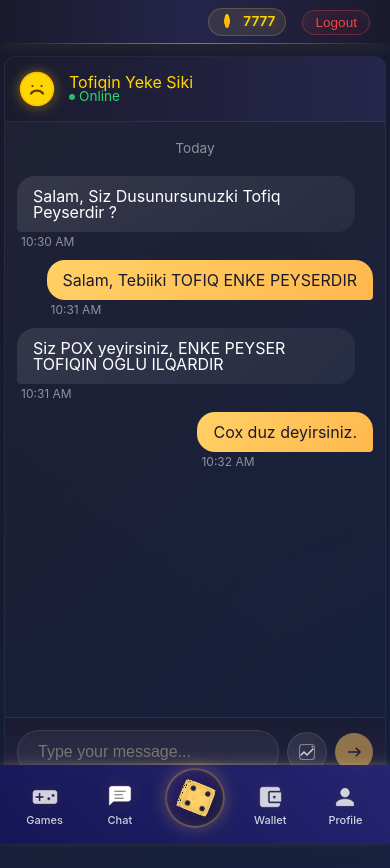
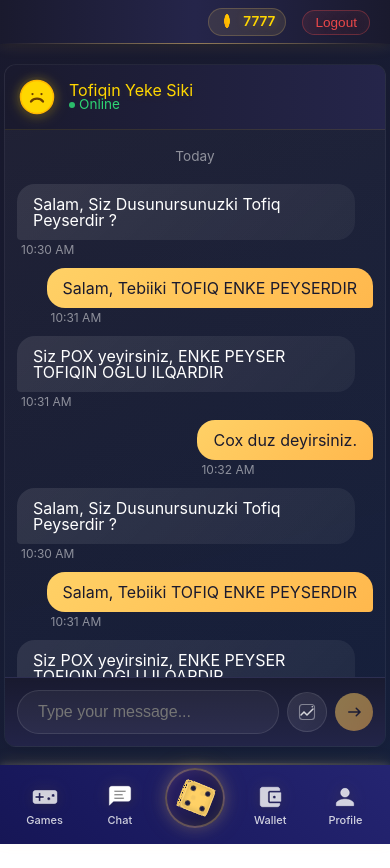
Before and after one commit to rvngzd00/gameZone, a React (Vite) app: page /chat in a window 390 px wide. After the commit the page ends 844 px from the top, so only its background shows below. Built offline with nearby package versions, Linux system fonts and the light colour scheme.

Commit message:
New Bug Fixes

```diff
--- a/index.html
+++ b/index.html
@@ -2,9 +2,9 @@
 <html lang="en">
   <head>
     <meta charset="UTF-8" />
-    <link rel="icon" type="image/svg+xml" href="/vite.svg" />
+    <link rel="icon" type="image/ico" href="./src/assets/Favicon/favicon.ico" />
     <meta name="viewport" content="width=device-width, initial-scale=1.0" />
-    <title>gamezone</title>
+    <title>GameZone</title>
   </head>
   <body>
     <div id="root"></div>
--- a/src/App.jsx
+++ b/src/App.jsx
@@ -3,7 +3,6 @@ import Navbar from './components/mainLayout/Navbar'
 import TopBar from './components/mainLayout/TopBar'
 import { BrowserRouter, Routes, Route } from 'react-router-dom'
 import { AppProvider } from './context/AppContext'
-import { useEffect } from 'react'
 import LandingPage from './components/mainPage/LandingPage'
 import Login from './components/auth/Login'
 import Register from './components/auth/Register'
@@ -13,20 +12,17 @@ import Tournaments from './components/tournaments/Tournaments'
 import Profile from './components/profile/Profile'
 import Wallet from './components/wallet/Wallet'
 import Chat from './components/chat/Chat'
+import ScrollToTop from './context/ScrollToTop'
 
 function App() {
-  useEffect(() => {
-    window.scrollTo({
-      top: 0,
-      behavior: "smooth"
-    })
-  }, [window.location.pathname]);
+
   return (
     <BrowserRouter>
       <AppProvider>
         <div className="app">
           <TopBar />
           <main className="main-content">
+            <ScrollToTop />
             <Routes>
               <Route path="/" element={<LandingPage />} />
               <Route path="/login" element={<Login />} />
--- a/src/components/chat/Chat.css
+++ b/src/components/chat/Chat.css
@@ -1,14 +1,16 @@
 .chat-container {
   display: flex;
   flex-direction: column;
-  height: calc(100vh - 145px); /* account for TopBar, Navbar, and margins */
+  position: fixed;
+  top: 64px; /* TopBar height + small gap */
+  left: 16px;
+  right: 16px;
+  bottom: 97px; /* Navbar height + gap */
   background: linear-gradient(165deg, rgba(255,255,255,0.03) 0%, rgba(0,0,0,0.01) 100%);
   border-radius: 16px;
-  margin: 16px 16px 32px;
   border: 1px solid rgba(255,255,255,0.05);
   box-shadow: 0 8px 32px rgba(0,0,0,0.1);
   overflow: hidden;
-  max-height: calc(100vh - 145px);
 }
 
 /* Header Styles */
@@ -72,11 +74,18 @@
 .messages-container {
   flex: 1;
   overflow-y: auto;
-  padding: 20px;
+  overflow-x: hidden;
+  padding: 7px 20px;
   display: flex;
   flex-direction: column;
   gap: 16px;
   scroll-behavior: smooth;
+  -ms-overflow-style: none;  /* Hide scrollbar for IE and Edge */
+  scrollbar-width: none;  /* Hide scrollbar for Firefox */
+}
+
+.messages-container::-webkit-scrollbar {
+  display: none;  /* Hide scrollbar for Chrome, Safari and Opera */
 }
 
 .chat-date-divider {
@@ -90,7 +99,7 @@
   display: flex;
   flex-direction: column;
   max-width: 80%;
-  animation: messageSlide 0.3s ease-out;
+  animation: messageSlide .3s ease-out;
 }
 
 .user-message {
@@ -329,9 +338,9 @@
 /* Mobile First Responsive Design */
 @media (max-width: 768px) {
   .chat-container {
-    margin: 12px 8px 24px;
-    height: calc(100vh - 125px);
-    max-height: calc(100vh - 125px);
+    left: 8px;
+    right: 8px;
+    border-radius: 12px;
   }
 
   .message {
@@ -345,10 +354,9 @@
 
 @media (max-width: 480px) {
   .chat-container {
-    margin: 8px 4px 16px;
+    left: 4px;
+    right: 4px;
     border-radius: 12px;
-    height: calc(100vh - 115px);
-    max-height: calc(100vh - 115px);
   }
 
   .chat-header {
@@ -399,21 +407,3 @@
     max-width: 120px;
   }
 }
-
-/* Scrollbar Styling */
-.messages-container::-webkit-scrollbar {
-  width: 6px;
-}
-
-.messages-container::-webkit-scrollbar-track {
-  background: rgba(255,255,255,0.02);
-}
-
-.messages-container::-webkit-scrollbar-thumb {
-  background: rgba(255,215,0,0.1);
-  border-radius: 3px;
-}
-
-.messages-container::-webkit-scrollbar-thumb:hover {
-  background: rgba(255,215,0,0.2);
-}
--- a/src/components/chat/Chat.jsx
+++ b/src/components/chat/Chat.jsx
@@ -6,6 +6,14 @@ const SAMPLE_MESSAGES = [
     { id: 2, text: "Salam, Tebiiki TOFIQ ENKE PEYSERDIR", sender: "user", time: "10:31 AM" },
     { id: 3, text: "Siz POX yeyirsiniz, ENKE PEYSER TOFIQIN OGLU ILQARDIR", sender: "admin", time: "10:31 AM" },
     { id: 4, text: "Cox duz deyirsiniz.", sender: "user", time: "10:32 AM" },
+    { id: 5, text: "Salam, Siz Dusunursunuzki Tofiq Peyserdir ?", sender: "admin", time: "10:30 AM" },
+    { id: 6, text: "Salam, Tebiiki TOFIQ ENKE PEYSERDIR", sender: "user", time: "10:31 AM" },
+    { id: 7, text: "Siz POX yeyirsiniz, ENKE PEYSER TOFIQIN OGLU ILQARDIR", sender: "admin", time: "10:31 AM" },
+    { id: 8, text: "Cox duz deyirsiniz.", sender: "user", time: "10:32 AM" },
+    { id: 9, text: "Salam, Siz Dusunursunuzki Tofiq Peyserdir ?", sender: "admin", time: "10:30 AM" },
+    { id: 11, text: "Salam, Tebiiki TOFIQ ENKE PEYSERDIR", sender: "user", time: "10:31 AM" },
+    { id: 12, text: "Siz POX yeyirsiniz, ENKE PEYSER TOFIQIN OGLU ILQARDIR", sender: "admin", time: "10:31 AM" },
+    { id: 13, text: "Cox duz deyirsiniz.", sender: "user", time: "10:32 AM" },
 ];
 
 export default function Chat() {
--- a/src/components/profile/Profile.css
+++ b/src/components/profile/Profile.css
@@ -63,13 +63,26 @@
     animation: rotateGlow 8s linear infinite;
 }
 
-.avatar-frame::before {
-    content: '';
-    position: absolute;
-    inset: 0;
+.avatar-image {
+    width: 100%;
+    height: 100%;
     border-radius: 50%;
+    overflow: hidden;
     background: #1a1a2e;
-    margin: 3px;
+    display: flex;
+    align-items: center;
+    justify-content: center;
+}
+
+.avatar-image img {
+    width: 100%;
+    height: 100%;
+    object-fit: cover;
+    transition: transform 0.3s ease;
+}
+
+.avatar-image img:hover {
+    transform: scale(1.1);
 }
 
 .level-badge {
--- a/src/components/profile/Profile.jsx
+++ b/src/components/profile/Profile.jsx
@@ -1,6 +1,6 @@
 import React from 'react';
 import './Profile.css';
-
+import profilePhoto from '../../assets/game-images/profilePhoto.png';
 const Profile = () => {
     // Mock data - replace with real data from your context/API
     const profileData = {
@@ -28,6 +28,9 @@ const Profile = () => {
                     <div className="profile-avatar">
                         <div className="avatar-frame">
                             <span className="level-badge">{profileData.level}</span>
+                            <div className="avatar-image">
+                                <img src={profilePhoto} alt="Profile" />
+                            </div>
                         </div>
                     </div>
                     <div className="profile-info">
--- /dev/null
+++ b/src/context/ScrollToTop.jsx
@@ -0,0 +1,17 @@
+import { useEffect } from 'react';
+import { useLocation } from 'react-router-dom';
+
+function ScrollToTop() {
+  const location = useLocation();
+
+  useEffect(() => {
+    window.scrollTo({
+      top: 0,
+      behavior: "smooth"
+    });
+  }, [location.pathname]);
+
+  return null;
+}
+
+export default ScrollToTop;
```
Also changed, not shown: src/assets/game-images/profilePhoto.png (added), 1 other file (tests, documents, lock files or other folders).
